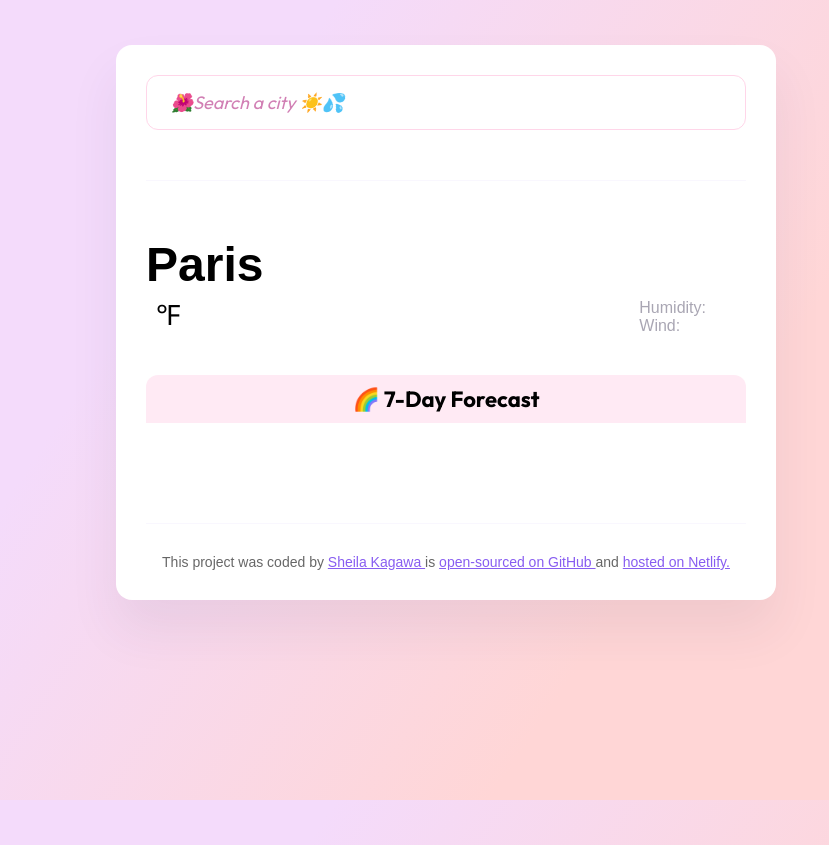
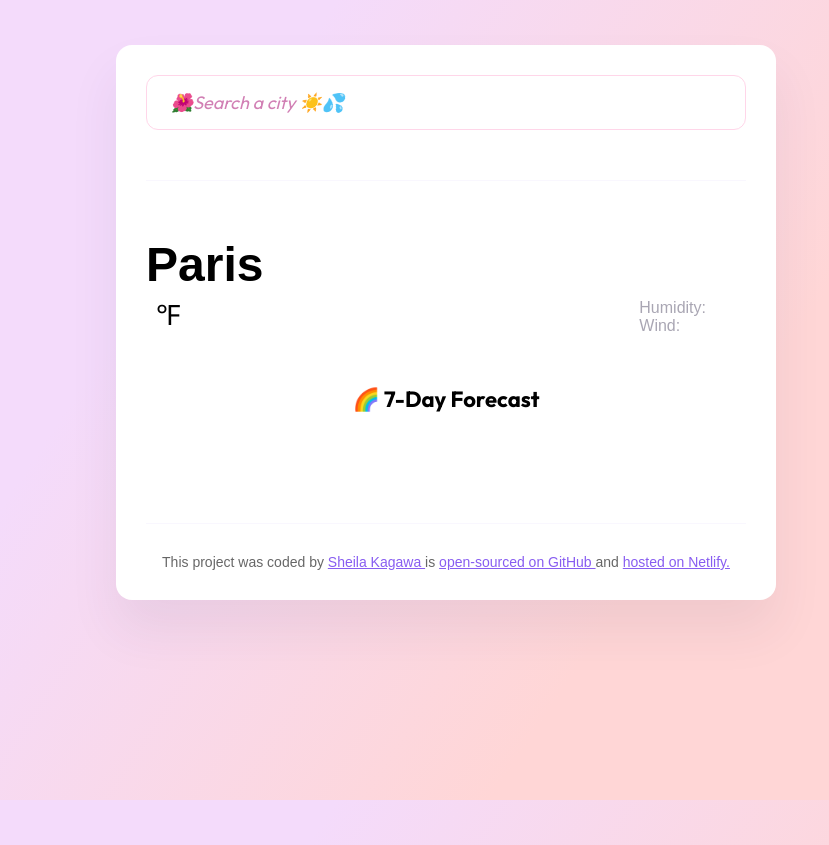
Before and after one commit to shlqjn/My-Weather-Forecast, a plain HTML site: page index.html in a window 1280 px wide. Shown: the whole page, without its empty margins (194-1023 px from the left). Drawn offline with nearby package versions, Linux system fonts and the light colour scheme; no server answers; a web font is replaced by a local one.

Commit message:
removed background color on forecast header.

```diff
--- a/src/style.css
+++ b/src/style.css
@@ -108,12 +108,10 @@ main {
 /* New CSS for the 7-day forecast */
 .forecast-header {
   font-family: "Outfit", sans-serif;
-  background-color: rgba(255, 214, 233, 0.5);
   padding: 10px 20px;
   border-radius: 12px 12px 0 0;
   font-size: 22px;
   font-weight: bold;
-  color: #000;
   text-align: center;
   margin: 0;
 }
```
